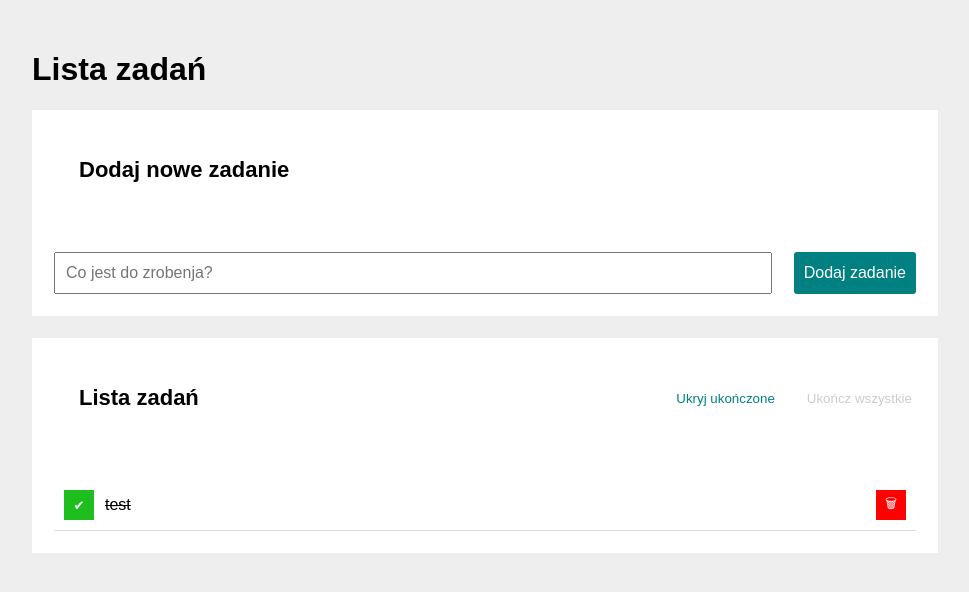
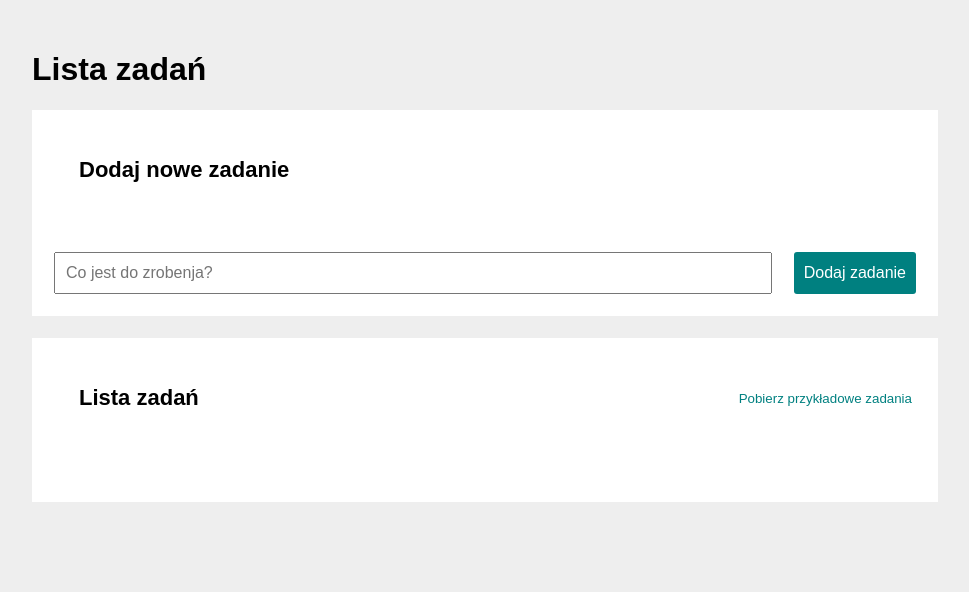
Before and after one commit to GiorgiB04/todo-list-react, a React (Create React App) app: page / in a window 1280 px wide. Shown: the top 592 px of the page, without its empty margins (155-1124 px from the left). Built offline with nearby package versions, Linux system fonts and the light colour scheme.

Commit message:
redux: tasks in local storage

```diff
--- a/package.json
+++ b/package.json
@@ -13,6 +13,7 @@
     "react-dom": "^18.2.0",
     "react-redux": "^9.1.0",
     "react-scripts": "5.0.1",
+    "redux-saga": "^1.3.0",
     "styled-components": "^6.1.8",
     "web-vitals": "^2.1.4"
   },
--- a/src/features/tasks/Buttons/index.js
+++ b/src/features/tasks/Buttons/index.js
@@ -1,24 +1,41 @@
 import { useSelector, useDispatch } from "react-redux";
 import { Wrapper, Button } from "./styled";
-import { selectTasks, toggleHideDone } from "../tasksSlice";
+import {
+  toggleHideDone,
+  setAllDone,
+  selectAreTasksEmpty,
+  selectHideDone,
+  selectIsEveryTaskDone,
+  fetchExampleTasks,
+} from "../tasksSlice";
 
-const Buttons = ({setAllDone}) => {
-  const {hideDone, tasks} = useSelector(selectTasks);
+const Buttons = () => {
+  const areTasksEmpty = useSelector(selectAreTasksEmpty);
+  const isEveryTaskDone = useSelector(selectIsEveryTaskDone);
+  const hideDone = useSelector(selectHideDone);
+
   const dispatch = useDispatch();
 
   return (
     <Wrapper>
+      <Button onClick={() => dispatch(fetchExampleTasks())}>
+        Pobierz przykładowe zadania
+      </Button>
+      {!areTasksEmpty && (
+        <>
           <Button onClick={() => dispatch(toggleHideDone())}>
             {hideDone ? "Pokaż" : "Ukryj"} ukończone
           </Button>
           <Button
-        disabled={tasks.every(({ done }) => done)}
-        onClick={setAllDone}
+            disabled={isEveryTaskDone}
+            onClick={() => dispatch(setAllDone())}
           >
             Ukończ wszystkie
           </Button>
+        </>
+      )}
     </Wrapper>
-  )
-}
+  );
+};
 
 export default Buttons;
--- a/src/features/tasks/TaskList/index.js
+++ b/src/features/tasks/TaskList/index.js
@@ -1,31 +1,30 @@
-import {useSelector} from "react-redux";
+import { useSelector, useDispatch } from "react-redux";
 import { List, Item, Content, Button } from "./styled";
-import { selectTasks } from "../tasksSlice";
+import {
+  removeTask,
+  selectHideDone,
+  selectTasks,
+  toggleTaskDone,
+} from "../tasksSlice";
 
-const TaskList = ({removeTask, toggleTaskDone}) => {
-  const {tasks, hideDone} = useSelector(selectTasks);
+const TaskList = () => {
+  const tasks = useSelector(selectTasks);
+  const hideDone = useSelector(selectHideDone);
+
+  const dispatch = useDispatch();
+
   return (
     <List>
-      {tasks.map(task => (
-        <Item
-        key={task.id}
-        hidden={task.done && hideDone}
-        >
-          <Button
-          toggleDone
-          onClick={() => toggleTaskDone(task.id)}
-          >
+      {tasks.map((task) => (
+        <Item key={task.id} hidden={task.done && hideDone}>
+          <Button toggleDone onClick={() => dispatch(toggleTaskDone(task.id))}>
             {task.done ? "✔" : ""}
-            </Button>
+          </Button>
 
-            <Content done={task.done}>
-              {task.content}
-            </Content>
-            <Button
-            remove
-            onClick={() => removeTask(task.id)}>
+          <Content done={task.done}>{task.content}</Content>
+          <Button remove onClick={() => dispatch(removeTask(task.id))}>
             🗑
-            </Button>
+          </Button>
         </Item>
       ))}
     </List>
--- a/src/features/tasks/Tasks.js
+++ b/src/features/tasks/Tasks.js
@@ -1,45 +1,27 @@
-import { useState } from "react";
-import {useSelector} from "react-redux";
 import Form from "./Form";
 import TaskList from "./TaskList";
 import Buttons from "./Buttons";
 import Section from "../../common/Section";
 import Header from "../../common/Header";
 import Container from "../../common/Container";
-import { useTasks } from "../../useTasks";
-import { selectTasks } from "./tasksSlice";
 
 function Tasks() {
- const { tasks } = useSelector(selectTasks);
-
-  const {
-    removeTask,
-    toggleTaskDone,
-    setAllDone,
-    addNewTask,
-  } = useTasks();
-
   return (
     <Container>
     <Header title="Lista zadań" />
 
     <Section
     title="Dodaj nowe zadanie"
-    body={<Form addNewTask={addNewTask}/>}
+    body={<Form />}
     />
 
     <Section
     title="Lista zadań"
     body={
-    <TaskList
-      removeTask={removeTask}
-      toggleTaskDone={toggleTaskDone}
-    />}
+    <TaskList />}
 
     extraHeaderContent={
-    <Buttons
-      setAllDone={setAllDone}
-    />}
+    <Buttons />}
     />
     </Container>
     );
--- /dev/null
+++ b/src/features/tasks/getExampleTasks.js
@@ -0,0 +1,9 @@
+export const getExampleTasks = async () => {
+  const response = await fetch("/todo-list-react/exampleTasks.json");
+
+  if (!response.ok) {
+    new Error(response.statusText);
+  }
+
+  return await response.json();
+};
--- /dev/null
+++ b/src/features/tasks/tasksLocalStorage.js
@@ -0,0 +1,7 @@
+const localStorageKey = "tasks";
+
+export const saveTasksInLocalStorage = (tasks) =>
+  localStorage.setItem(localStorageKey, JSON.stringify(tasks));
+
+export const getTasksFromLocalStorage = () =>
+  JSON.parse(localStorage.getItem(localStorageKey)) || [];
--- /dev/null
+++ b/src/features/tasks/tasksSaga.js
@@ -0,0 +1,24 @@
+import { takeEvery, call, put, select } from "redux-saga/effects";
+import { fetchExampleTasks, selectTasks, setTasks } from "./tasksSlice";
+import { getExampleTasks } from "./getExampleTasks";
+import { saveTasksInLocalStorage } from "./tasksLocalStorage";
+
+function* fetchExampleTasksHendler() {
+  try {
+    const exampleTasks = yield call(getExampleTasks);
+    yield put(setTasks(exampleTasks));
+  } catch (error) {
+    yield call(alert, "coś nie tak!!!!");
+  }
+}
+
+function* saveTasksInLocalStorageHendler() {
+  const tasks = yield select(selectTasks);
+  yield call(saveTasksInLocalStorage, tasks);
+}
+
+export function* tasksSaga() {
+  console.log("helloooooooo");
+  yield takeEvery(fetchExampleTasks.type, fetchExampleTasksHendler);
+  yield takeEvery("*", saveTasksInLocalStorageHendler);
+}
--- a/src/features/tasks/tasksSlice.js
+++ b/src/features/tasks/tasksSlice.js
@@ -1,27 +1,55 @@
-import { createSlice } from '@reduxjs/toolkit';
+import { createSlice } from "@reduxjs/toolkit";
+import { getTasksFromLocalStorage } from "./tasksLocalStorage";
 
-const tasksSlice = createSlice ({
-    name: 'tasks',
+const tasksSlice = createSlice({
+  name: "tasks",
   initialState: {
-        tasks: [
-            {
-                id: 1,
-                content: "test",
-                done: true,
-            },
-        ],
+    tasks: getTasksFromLocalStorage(),
     hideDone: false,
   },
   reducers: {
-        addTask: ({ tasks }, { payload } ) => {
-            tasks.push(payload);
+    addTask: ({ tasks }, { payload: task }) => {
+      tasks.push(task);
     },
-        toggleHideDone: state => {
+    toggleHideDone: (state) => {
       state.hideDone = !state.hideDone;
+    },
+    toggleTaskDone: ({ tasks }, { payload: taskId }) => {
+      const index = tasks.findIndex(({ id }) => id === taskId);
+      tasks[index].done = !tasks[index].done;
+    },
+    removeTask: ({ tasks }, { payload: taskId }) => {
+      const index = tasks.findIndex(({ id }) => id === taskId);
+      tasks.splice(index, 1);
+    },
+    setAlldone: ({ tasks }) => {
+      for (const task of tasks) {
+        task.done = true;
+      }
+    },
+    fetchExampleTasks: () => {},
+    setTasks: (state, { payload: tasks }) => {
+      state.tasks = tasks;
     },
   },
 });
 
-export const { addTask, toggleHideDone } = tasksSlice.actions;
-export const selectTasks = state => state.tasks;
+export const {
+  addTask,
+  toggleHideDone,
+  toggleTaskDone,
+  removeTask,
+  setAllDone,
+  fetchExampleTasks,
+  setTasks,
+} = tasksSlice.actions;
+
+const selectTasksState = (state) => state.tasks;
+
+export const selectTasks = (state) => selectTasksState(state).tasks;
+export const selectHideDone = (state) => selectTasksState(state).hideDone;
+export const selectAreTasksEmpty = (state) => selectTasks(state).length === 0;
+export const selectIsEveryTaskDone = (state) =>
+  selectTasks(state).every(({ done }) => done);
+
 export default tasksSlice.reducer;
--- /dev/null
+++ b/src/rootSaga.js
@@ -0,0 +1,6 @@
+import { all } from "redux-saga/effects";
+import { tasksSaga } from "./features/tasks/tasksSaga";
+
+export default function* rootSaga() {
+  yield all([tasksSaga()]);
+}
--- a/src/store.js
+++ b/src/store.js
@@ -1,8 +1,18 @@
-import { configureStore } from '@reduxjs/toolkit';
-import tasksReducer from './features/tasks/tasksSlice';
+import { configureStore } from "@reduxjs/toolkit";
+import tasksReducer from "./features/tasks/tasksSlice";
+import createSagaMiddleware from "redux-saga";
+import rootSaga from "./rootSaga";
 
-export default configureStore({
-    reducer: {
-        tasks: tasksReducer,
-    },
+const sagaMiddleware = createSagaMiddleware();
+
+const store = configureStore({
+  reducer: {
+    tasks: tasksReducer,
+  },
+  middleware: (getDefaultMiddleware) =>
+    getDefaultMiddleware().concat(sagaMiddleware),
 });
+
+sagaMiddleware.run(rootSaga);
+
+export default store;
```
Also changed, not shown: public/exampleTasks.json (added, +12 -0 lines), src/features/tasks/Form/index.js (+11 -10 lines), 1 other file (tests, documents, lock files or other folders). Lines whose indentation alone changed are shown as unchanged.
